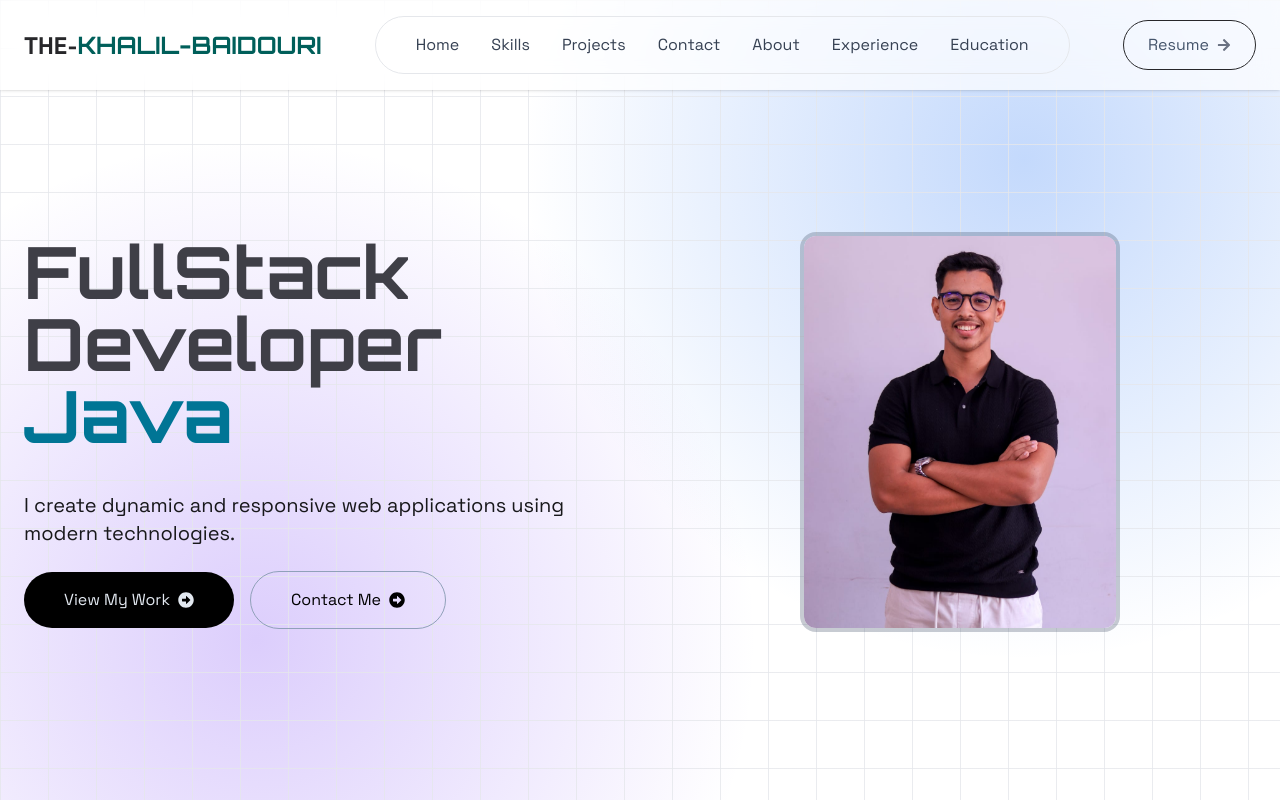
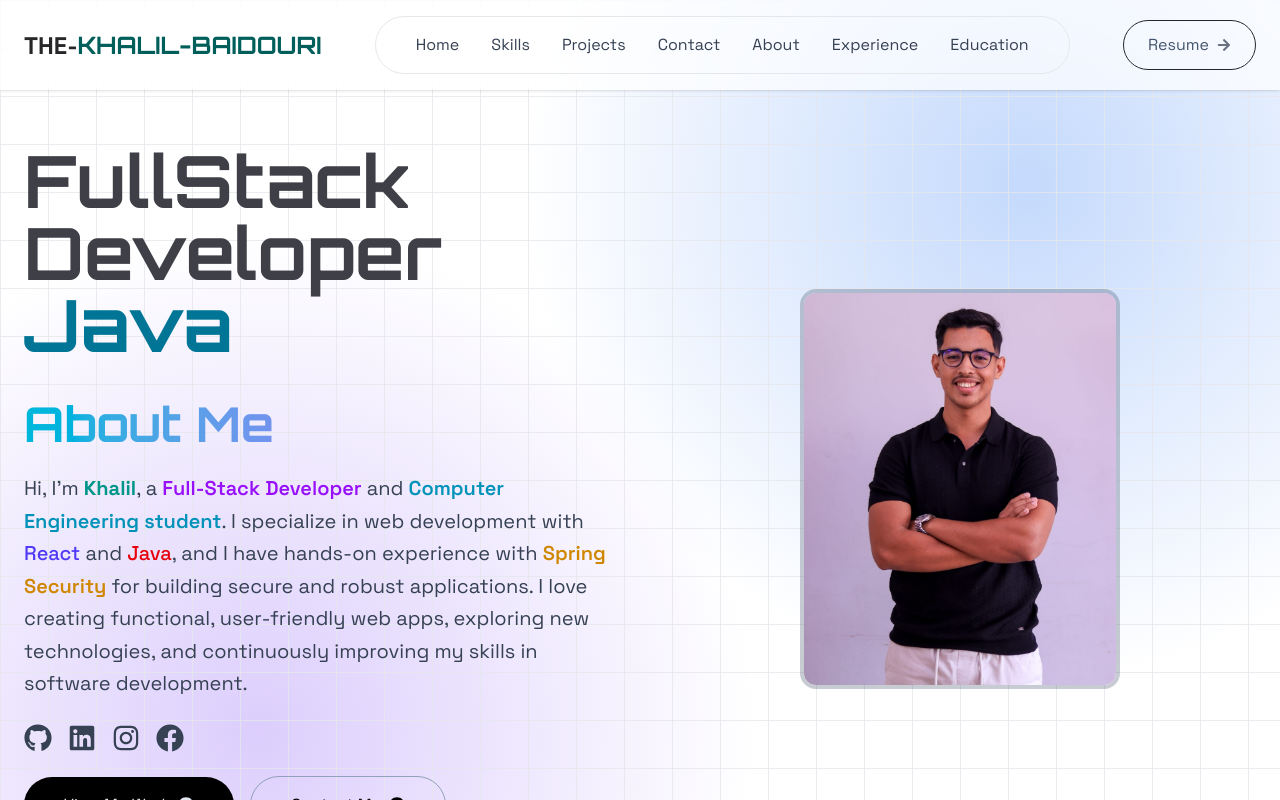
Before and after one commit to khalilbaidouri/portfolio, a React (Vite) app in the folder portfolio/: page / in a window 1280 px wide. Shown: the top 800 px of the page. Built offline with nearby package versions, Linux system fonts and the light colour scheme; a web font is replaced by a local one.

Commit message:
about me

```diff
--- a/portfolio/src/assets/me.js
+++ b/portfolio/src/assets/me.js
@@ -1,11 +1,23 @@
 import React from "react";
 import profilImg from "../assets/profile.jpg";
+import { FaInstagram } from "react-icons/fa";
+import { FaGithub } from "react-icons/fa";
+import { FaLinkedin } from "react-icons/fa";
+import { FaFacebook } from "react-icons/fa";
 
 export const assets = {
   profilImg,
 };
 
-export const navMenu = ["Home", "Skills", "Projects", "Contact", "About","Experience","Education"];
+export const navMenu = [
+  "Home",
+  "Skills",
+  "Projects",
+  "Contact",
+  "About",
+  "Experience",
+  "Education",
+];
 
 export const skillsData = [
   { icon: "/img/react.jpg", title: "React.js" },
@@ -31,7 +43,15 @@ export const projectsData = [
     description:
       "A full-stack solution developed with Spring Boot and React.js to digitize and optimize the management of technical interventions. The application centralizes the planning, real-time monitoring, and traceability of interventions, significantly improving operational efficiency and the coordination of technical teams.",
     imageUrl: "/img/ocp.png",
-    technologies: ["React.js", "Java", "Spring Security", "JWT", "PostgesSql","Tailwind CSS","Html"],
+    technologies: [
+      "React.js",
+      "Java",
+      "Spring Security",
+      "JWT",
+      "PostgesSql",
+      "Tailwind CSS",
+      "Html",
+    ],
     gitHubLink: "https://github.com/khalilbaidouri/Gestion-des-Intervention",
     post: "fullstack developer",
     linkDeploy: "https://taskflow-black.vercel.app/#/login",
@@ -41,7 +61,7 @@ export const projectsData = [
     description:
       "Plateforme digitale moderne présentant les activités et valeurs du Biologists In Action Club. Interface intuitive permettant de découvrir les événements, projets humanitaires et opportunités d'engagement du club étudiant.",
     imageUrl: "/img/bac.png",
-    technologies: ["Node.js", "Tailwind CSS", "React.js", "MongoDB","Next.js"],
+    technologies: ["Node.js", "Tailwind CSS", "React.js", "MongoDB", "Next.js"],
     gitHubLink: "https://github.com/khalilbaidouri/Gestion-des-Intervention",
     post: "backend developer",
     linkDeploy: "https://club-bac.vercel.app/",
@@ -51,9 +71,31 @@ export const projectsData = [
     description:
       "An innovative application developed within an academic framework at the Faculty of Sciences and Techniques of Settat, offering a centralized solution for team collaboration.",
     imageUrl: "/img/projet.png",
-    technologies: ["Java", "JavaFX","Spring Security", "MySql","JWT"],
+    technologies: ["Java", "JavaFX", "Spring Security", "MySql", "JWT"],
     gitHubLink: "https://github.com/khalilbaidouri/projet-java",
     post: "backend developer",
     linkDeploy: "#",
   },
 ];
+export const reseauData = [
+  {
+    icon: FaGithub,
+    link: "https://github.com/khalilbaidouri",
+    title: "GitHub",
+  },
+  {
+    icon: FaLinkedin,
+    link: "www.linkedin.com/in/baidouri-khalil-874034330",
+    title: "LinkedIn",
+  },
+  {
+    icon: FaInstagram,
+    link: "https://www.instagram.com/khalilbaidouri/",
+    title: "Instagram",
+  },
+  {
+    icon: FaFacebook,
+    link: "https://www.facebook.com/profile.php?id=100091862744544",
+    title: "Facebook",
+  },
+];
--- /dev/null
+++ b/portfolio/src/components/About.jsx
@@ -0,0 +1,37 @@
+import React from "react";
+import { reseauData } from "../assets/me";
+const About = () => {
+  return (
+    <div id="about" className="text-center lg:text-left">
+      <h2 className="text-4xl sm:text-5xl font-bold mb-6 bg-clip-text text-transparent bg-gradient-to-r from-cyan-500 to-purple-500">
+        About Me
+      </h2>
+
+      <p className="text-lg sm:text-xl text-gray-700 mb-6 leading-relaxed">
+        Hi, I’m <span className="font-bold text-teal-600">Khalil</span>, a{" "}
+        <span className="font-semibold text-purple-600">Full-Stack Developer</span> and{" "}
+        <span className="font-semibold text-cyan-600">Computer Engineering student</span>. I specialize in web development with{" "}
+        <span className="text-indigo-600 font-medium">React</span> and{" "}
+        <span className="text-red-600 font-medium">Java</span>, and I have hands-on experience with{" "}
+        <span className="font-semibold text-yellow-600">Spring Security</span> for building secure and robust applications. I love creating functional, user-friendly web apps, exploring new technologies, and continuously improving my skills in software development.
+      </p>
+
+      <div className="flex justify-center lg:justify-start space-x-4 mt-4">
+        {reseauData.map((network, index) => (
+          <a
+            key={index}
+            href={network.link}
+            target="_blank"
+            rel="noopener noreferrer"
+            className="text-gray-700 hover:text-teal-500 transition transform hover:-translate-y-1 duration-300"
+          >
+            <network.icon size={28} className="hover:text-gradient" />
+            <span className="sr-only">{network.title}</span>
+          </a>
+        ))}
+      </div>
+    </div>
+  );
+};
+
+export default About;
--- a/portfolio/src/components/Hero.jsx
+++ b/portfolio/src/components/Hero.jsx
@@ -1,6 +1,7 @@
 import React from "react";
 import { FaArrowAltCircleRight } from "react-icons/fa";
 import { assets } from "../assets/me";
+import About from "./About";
 
 const Hero = () => {
   return (
@@ -28,18 +29,17 @@ const Hero = () => {
               <br />
               <span className="text-cyan-700">Java</span>
             </h1>
-
-            <p className="text-xl text-zinc-900 mb-6">
-              I create dynamic and responsive web applications using modern
-              technologies.
-            </p>
+            <About />
+            <br />
 
             {/* Boutons */}
             <div className="flex flex-col md:flex-row items-center gap-4">
+              <a href="#projects">
                 <button className="flex gap-2 items-center px-10 py-4 bg-black rounded-full text-slate-200 hover:text-white hover:bg-zinc-800 cursor-pointer transition duration-300">
                   View My Work
                   <FaArrowAltCircleRight />
                 </button>
+              </a>
 
               <button className="flex items-center gap-2 border border-slate-400 rounded-full px-10 py-4 hover:border-slate-800 hover:text-zinc-800 transition duration-300 cursor-pointer">
                 Contact Me
--- a/portfolio/src/pages/Home.jsx
+++ b/portfolio/src/pages/Home.jsx
@@ -4,6 +4,7 @@ import NavBar from "../components/NavBar";
 import Hero from "../components/Hero";
 import Skills from "../components/Skills";
 import { Projects } from "../components/Projects";
+import About from "../components/About";
 
 const Home = () => {
   return (
```
Lines whose indentation alone changed are shown as unchanged.
